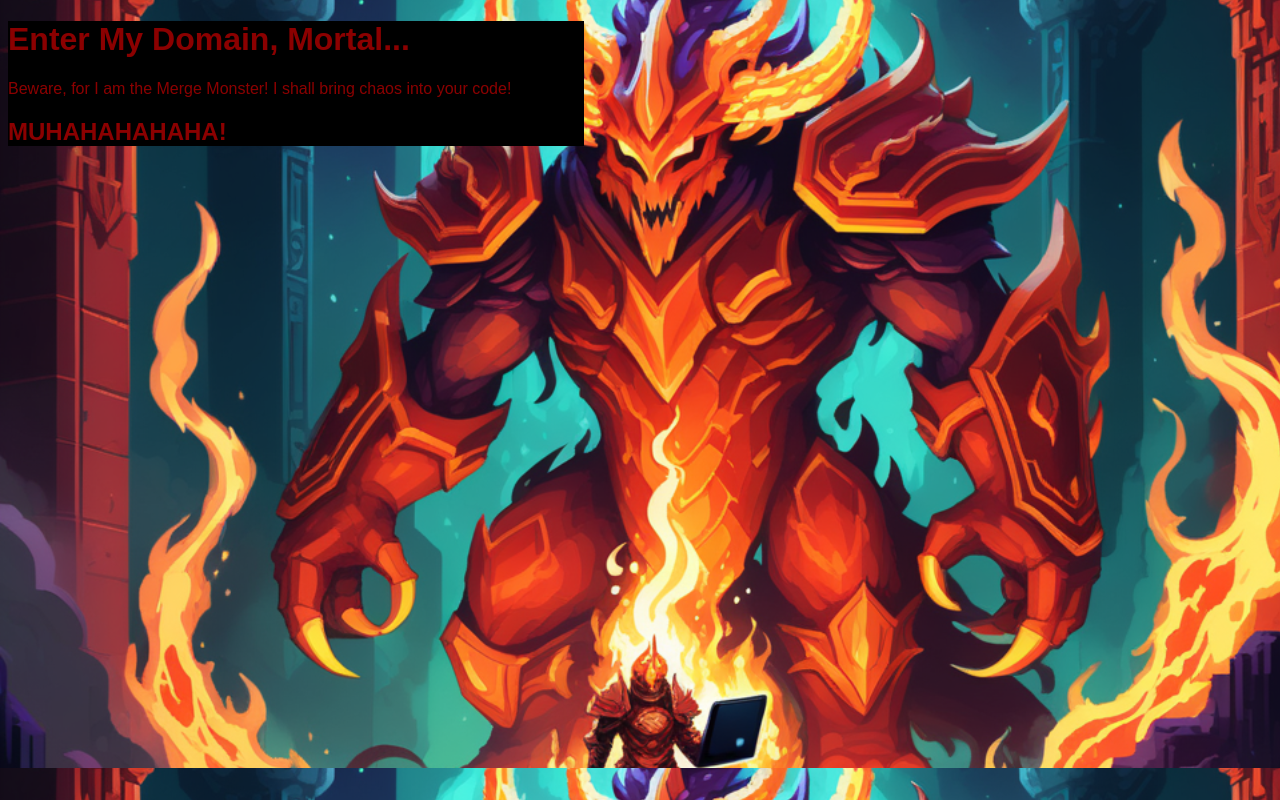
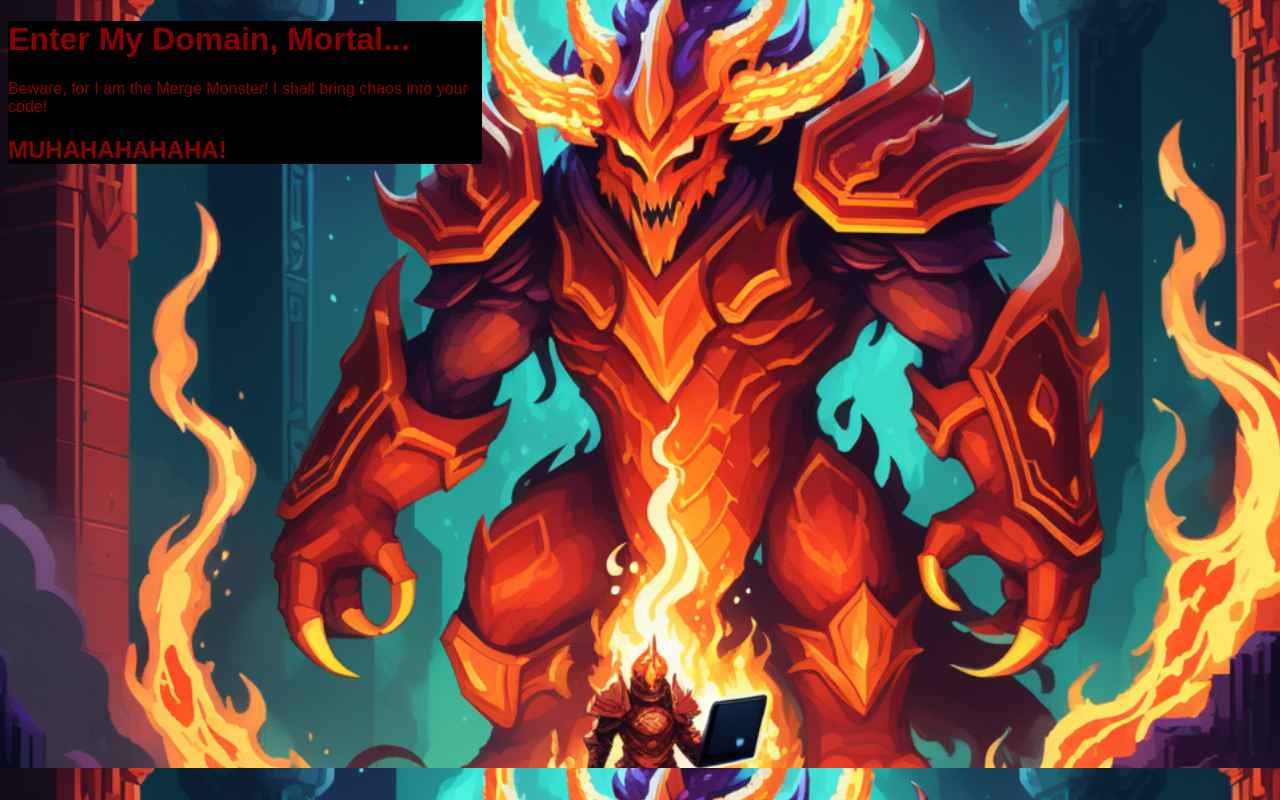
Before and after one commit to PoopNoodles/Merge-Phobia-Therapy, a plain HTML site: page index.html in a window 1280 px wide. Drawn offline with Linux system fonts and the light colour scheme.

Commit message:
fixed header width Evil styles.css

```diff
--- a/styles.css
+++ b/styles.css
@@ -7,6 +7,6 @@ body {
 
 #heading-to-hell {
     background-color: black ;
-    width: 45%;
+    width: 37%;
     color: darkred;
 }
```
